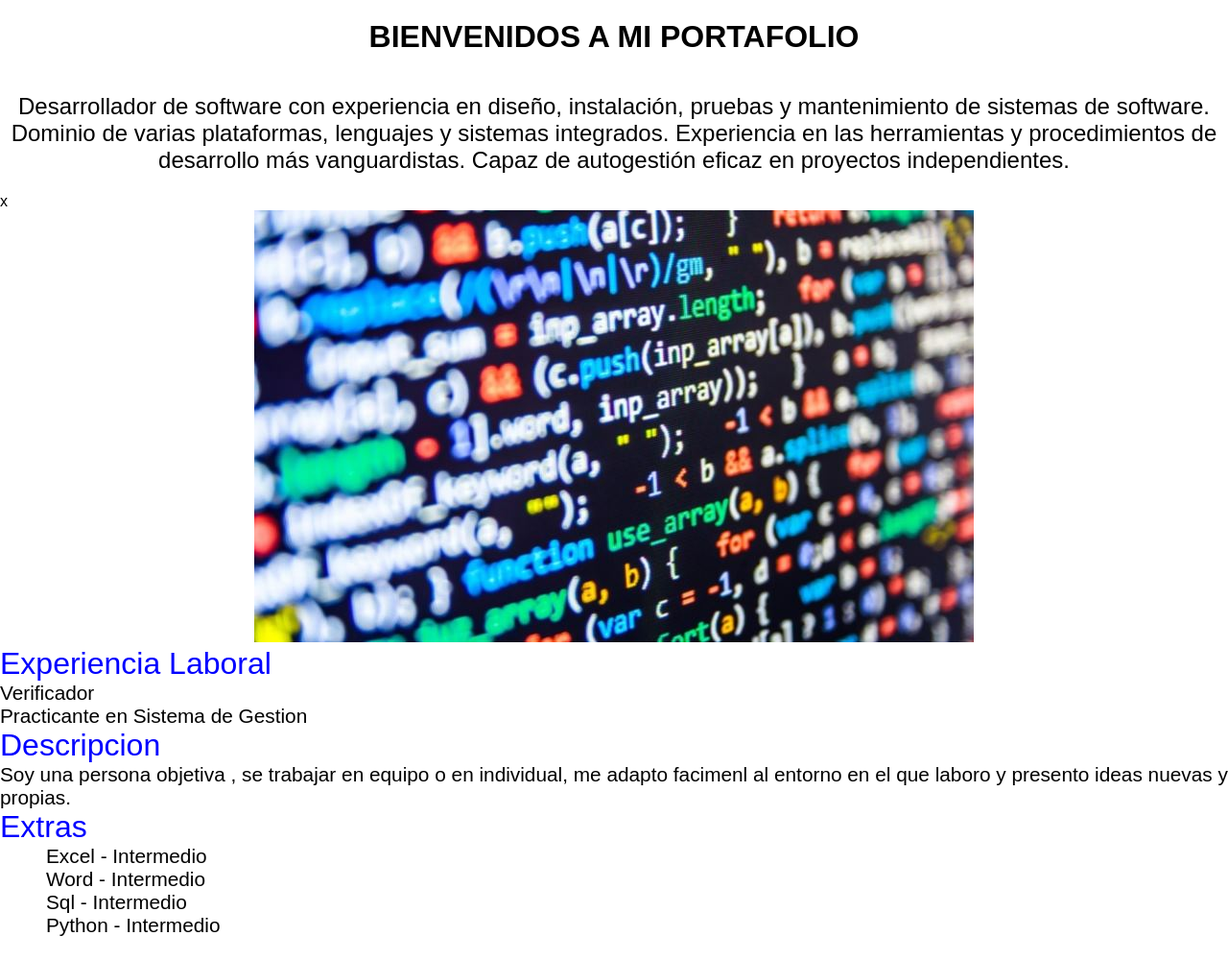
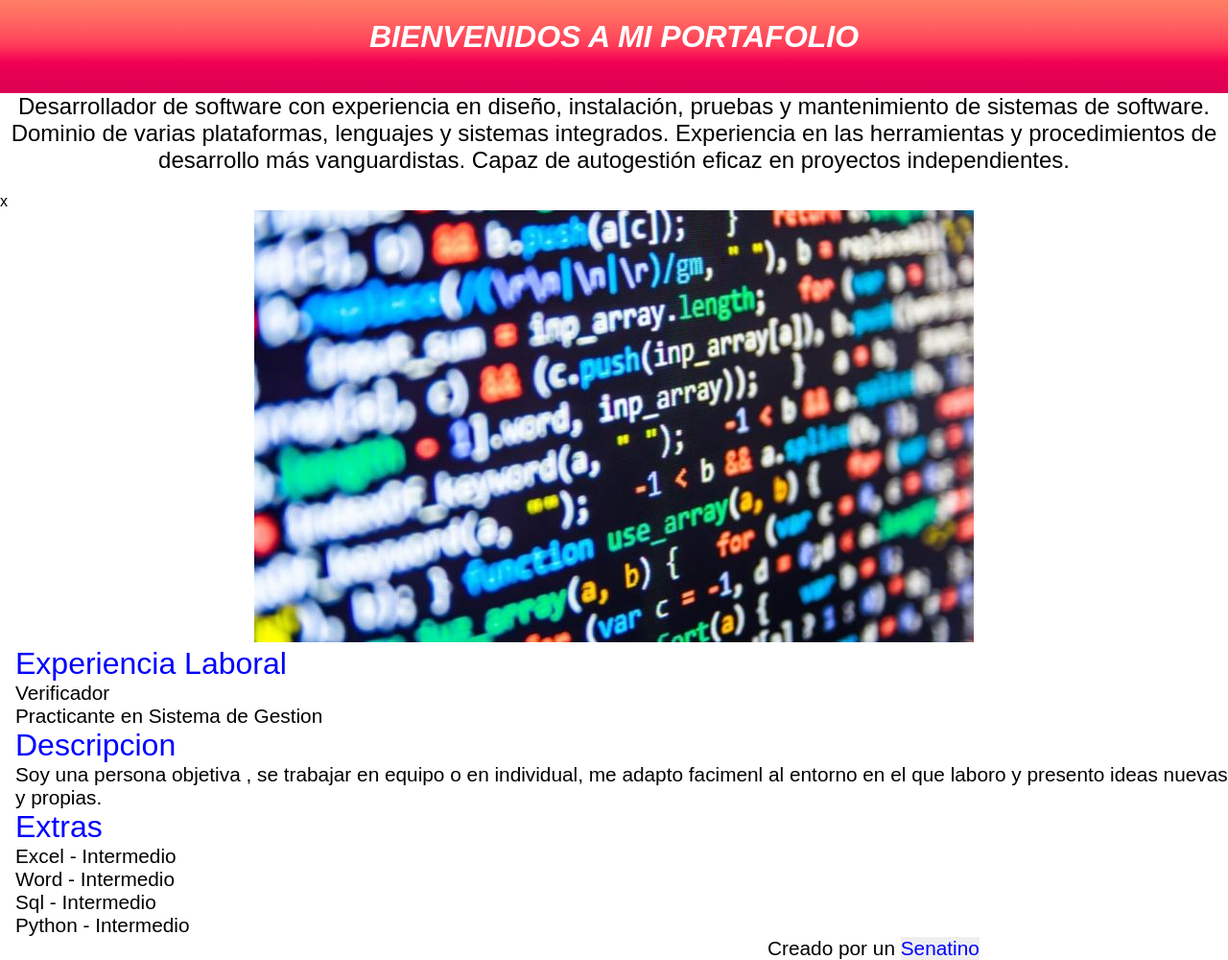
Before and after one commit to Haroldqn1/ProyectoAvance, a plain HTML site: page index.html in a window 1280 px wide. Shown: the whole page at 96% size. Before the commit the page ends 976 px from the top, so only its background shows below. Drawn offline with Linux system fonts and the light colour scheme.

Commit message:
Pagina en intermedio

```diff
--- a/css/estilos.css
+++ b/css/estilos.css
@@ -2,16 +2,19 @@
     border: 0;
     margin: 0;
     padding: 0;
-    font-family: Arial, Helvetica, sans-serif;
+    font-family:Arial, Helvetica, sans-serif;
 }
 
 .titulo{
+    font-style: italic;
+    color: white;
     text-align: center;
-    background-color: white;
+    background-image: linear-gradient(180deg, #ff7e64 0, #ff6d62 16.67%, #ff575e 33.33%, #ff3858 50%, #f10053 66.67%, #e40052 83.33%, #da0054 100%);
     padding-top: 20px;
     padding-bottom: 40px;
 }
 .entrada{
+
     font-size: 1.5pc;
     text-align: center;
     padding-bottom: 20px;
@@ -23,25 +26,43 @@
 
 .descripcion1{
     font-size: 2pc;
-    color:blue
+    color:blue;
+    padding-left: 1pc;
+
 }
 .leer1{
     font-size: 1.3pc;
+    padding-left: 1pc;
 }
 
 .descripcion2{
     font-size: 2pc;
     color: blue;
+    padding-left: 1pc;
 }
 .leer2{
     font-size: 1.3pc;
+    padding-left: 1pc;
 }
 
 .descripcion3{
     font-size: 2pc;
     color: blue;
+    padding-left: 1pc;
 }
 .leer3{
     font-size: 1.3pc;
     padding-left: 3pc;
+    padding-left: 1pc;
 }
+
+.creaa{
+    font-size: 1.3pc;
+    text-align: center;
+    padding-left: 50pc;
+}
+.boton{
+    color: blue;
+    font-size: 1.3pc;
+    cursor: pointer;
+}
--- a/index.html
+++ b/index.html
@@ -39,5 +39,8 @@ x
         Sql    - Intermedio  <br>
         Python - Intermedio  <br>
     </p>
+    <pc class="creaa">
+        Creado por un <button type=" button" id="crea" class="boton">Senatino</button>
+    </pc>
 </body>
 </html>
```
